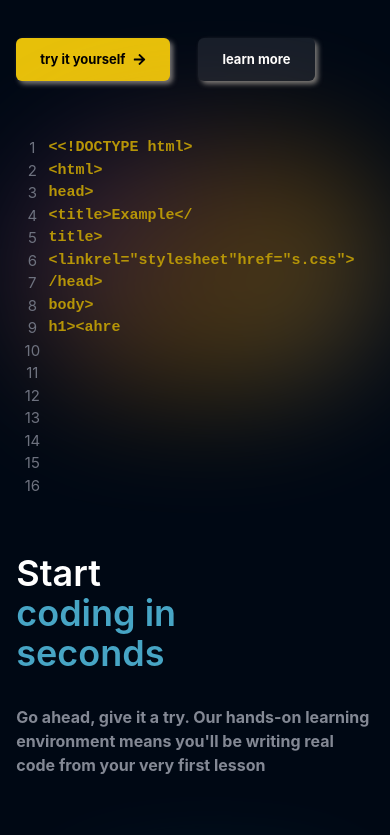
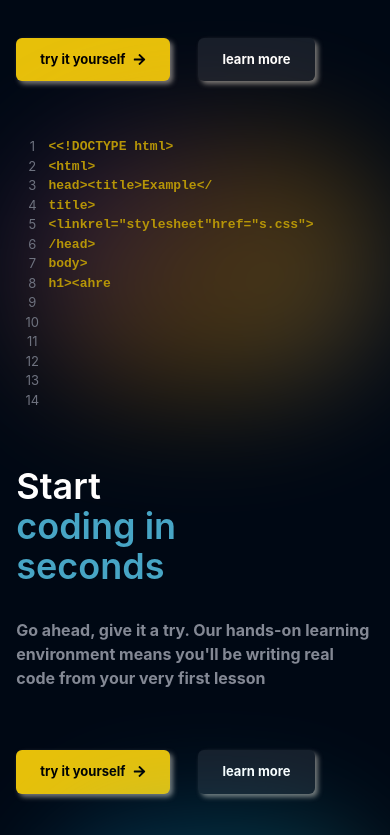
Before and after one commit to priyankRaiyani19/StudyNotion, a React (Create React App) app: page / in a window 390 px wide. Shown: the part 1100-1935 px from the top of the page. Built offline with nearby package versions, Linux system fonts and the light colour scheme; no server answers.

Commit message:
fix bugs when deployment

```diff
--- a/src/components/core/HomePage/CodeBlocks.js
+++ b/src/components/core/HomePage/CodeBlocks.js
@@ -38,7 +38,7 @@ const CodeBlocks = (
             </div>
 
             {/* * Section 2: code part  */}
-            <div className={`flex bg-transparent h-fit flex-row text-[15px]  lg:w-[500px]  w-[90%] py-4`}>
+            <div className={`flex bg-transparent h-fit flex-row lg:text-[15px]  text-[13px] lg:w-[500px]  w-[90%] py-4`}>
                 {/*todo create gradient in background/}*/}
                 {backgroundGradient}
                 {/*    <div className={` flex flex-row bg-gradient-to-t rounded-[100%] from-blue-25 to-blue-25 h-64 text-[15px]  w-[500px] py-4 `}>*/}
@@ -57,8 +57,7 @@ const CodeBlocks = (
                     <p className={`md:hidden`}>12</p>
                     <p className={`md:hidden`}>13</p>
                     <p className={`md:hidden`}>14</p>
-                    <p className={`md:hidden`}>15</p>
-                    <p className={`md:hidden`}>16</p>
+
                 </div>
 
                 <div
```
